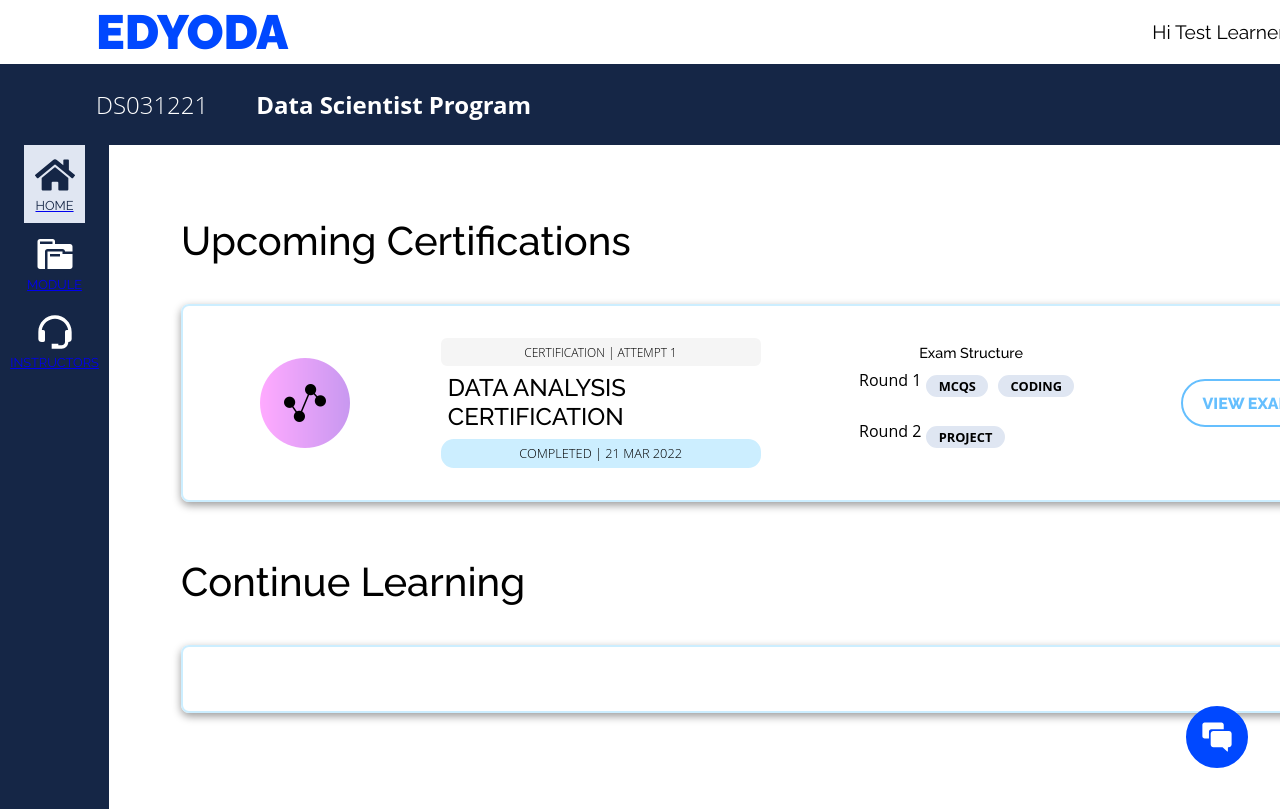
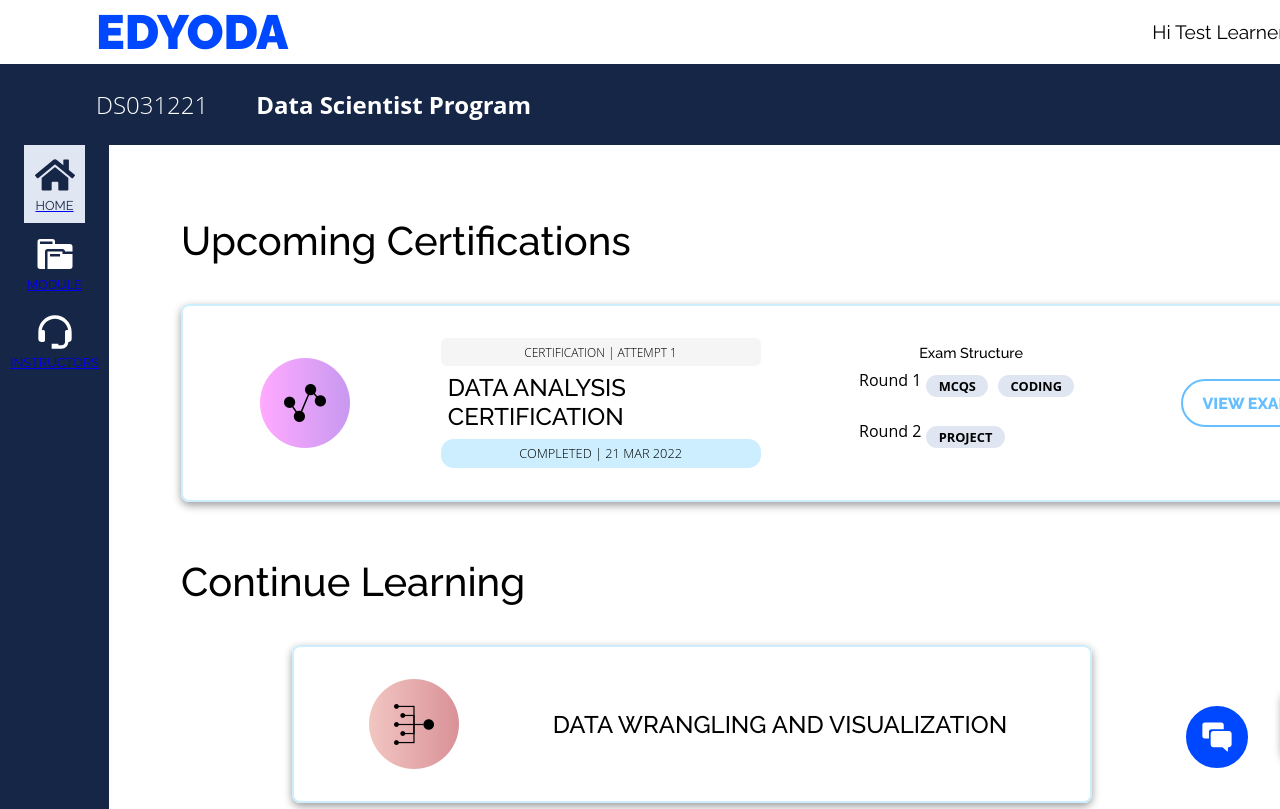
Before and after one commit to decoder-17/edyoda, a React (Vite) app: page / in a window 1280 px wide. Shown: the top 809 px of the page. Built offline with nearby package versions, Linux system fonts and the light colour scheme.

Commit message:
Learning component

```diff
--- a/src/assets/css/Home.css
+++ b/src/assets/css/Home.css
@@ -9,12 +9,14 @@
   font-weight: 500;
 }
 
+.certification > .card {
+  width: 80em;
+}
 .card {
   display: flex;
   flex-direction: row;
   justify-content: space-around;
   align-items: center;
-  width: 80em;
   padding: 2em;
   margin: 0 2.5em;
   border: 2px solid #cceeff;
@@ -116,3 +118,14 @@
   margin: 0 1em;
   padding: 0 1em;
 }
+
+.cards {
+  display: flex;
+  flex-direction: row;
+  justify-content: space-evenly;
+  align-items: center;
+}
+
+.card:first-child {
+  width: 50em;
+}
--- a/src/components/Learning.jsx
+++ b/src/components/Learning.jsx
@@ -1,10 +1,17 @@
-import React from "react";
-
+import dw from "../assets/Data Wrangling.png";
 export const Learning = () => {
   return (
     <div className="learning">
       <div className="title">Continue Learning</div>
-      <div className="card"></div>
+      <div className="cards">
+        <div className="card">
+          <img src={dw} alt="dw" className="image" />
+          <div className="certificate-details-heading">
+            data wrangling and visualization
+          </div>
+        </div>
+        <div className="card"></div>
+      </div>
     </div>
   );
 };
--- a/src/components/Sidebar.jsx
+++ b/src/components/Sidebar.jsx
@@ -1,4 +1,4 @@
-import { Link, useNavigate, useLocation } from "react-router-dom";
+import { Link, useLocation } from "react-router-dom";
 import "../assets/css/Sidebar.css";
 import { FaHome } from "react-icons/fa";
 import { GoFileSubmodule } from "react-icons/go";
--- a/src/pages/Home.jsx
+++ b/src/pages/Home.jsx
@@ -1,4 +1,3 @@
-import React from "react";
 import Certification from "../components/Certification";
 import "../assets/css/Home.css";
 import { Learning } from "../components/Learning";
```
